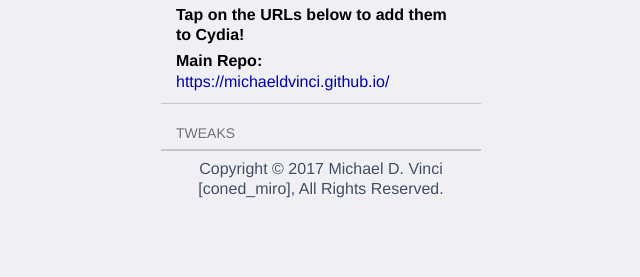
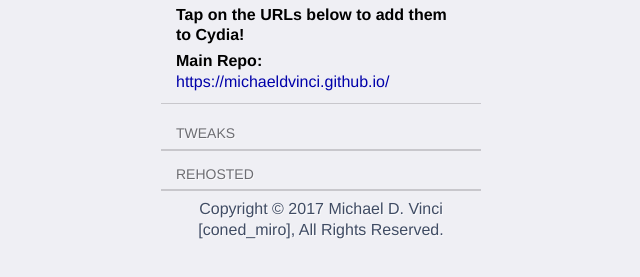
Before and after one commit to michaeldvinci/michaeldvinci.github.io, a plain HTML site: page index.html in a window 1280 px wide. Shown: the part 283-560 px from the top of the page, without its empty margins (319-959 px from the left). Drawn offline with Linux system fonts and the light colour scheme.

Commit message:
Update index.html

```diff
--- a/index.html
+++ b/index.html
@@ -45,9 +45,13 @@
         <p><strong>Main Repo:</strong> <a href="cydia://url/https://cydia.saurik.com/api/share#?source=https://michaeldvinci.github.io/">https://michaeldvinci.github.io/</a></p>
 
 </block>
-</fieldset>
 <label>Tweaks</label>
 <fieldset>
+
+</fieldset>
+<label>Rehosted</label>
+<fieldset>
+
 </fieldset>
 </panel>
 			<fieldset class="footer">
```
